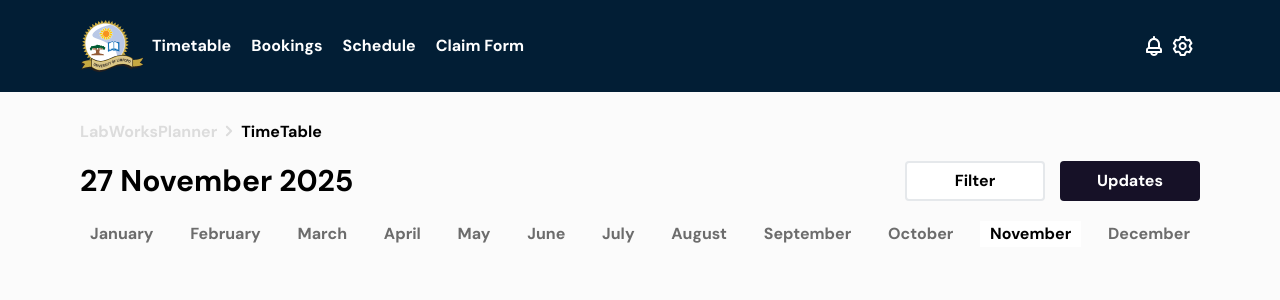
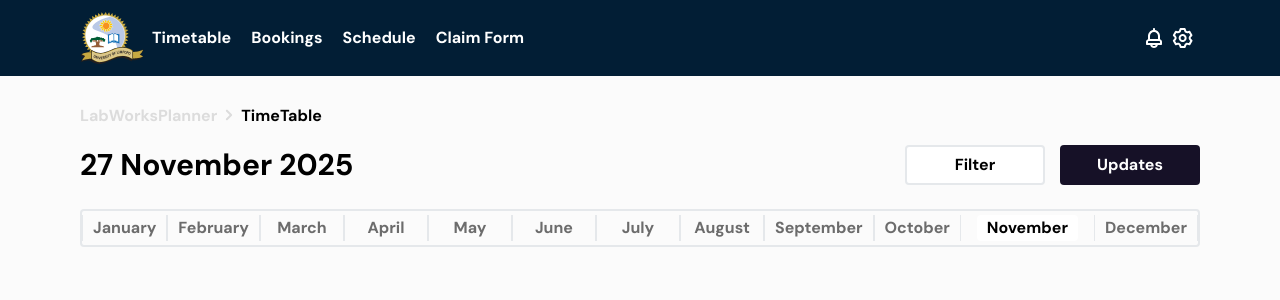
Before and after one commit to mothibimalebana/lab-work-planner, a React (Vite) app: page / in a window 1280 px wide. Shown: the top 300 px of the page. Built offline with nearby package versions, Linux system fonts and the light colour scheme.

Commit message:
style: added relevant spacing between dateframe items
the colors and spacing of the dateframe have been improved, and now looks a bit more accurate compared to the design

```diff
--- a/index.html
+++ b/index.html
@@ -3,7 +3,7 @@
   <head>
     <meta charset="UTF-8" />
     <meta name="viewport" content="width=device-width, initial-scale=1.0" />
-    <title>react-starter-template</title>
+    <title>LabWorksPlanner</title>
     <link href="/src/index.css" rel="stylesheet">
   </head>
   <body>
--- a/src/App.jsx
+++ b/src/App.jsx
@@ -8,7 +8,7 @@ function App() {
   return (
     <>
     <div className="app">
-      <div className="navbar px-[5rem] py-[0.75rem] bg-[#021E35]">
+      <div className="navbar px-[5rem] py-[0.25rem] bg-[#021E35]">
         <Navbar />
       </div>
       <div className="content px-[5rem]">
--- a/src/components/DateFrame.jsx
+++ b/src/components/DateFrame.jsx
@@ -5,9 +5,9 @@ const DateFrame = () => {
 
     return (
         <>
-        <div className="dateFrame pt-[20px] flex justify-between bg-[#FBFBFB] text-[#6C6C6C] w-full">
+        <div className="dateFrame mt-[24px] py-[4px] flex border-2 rounded-[4px]  border-[#E5E8EB] justify-between bg-[#FBFBFB] text-[#6C6C6C]">
             {months.map(month =>{
-               return month == months[currMonth] ? <div className="currMonth bg-[#FFF] px-[10px]"><p className="bg-[#FFF] text-[#000]">{month}</p></div> : <p className="text-[#6C6C6C] px-[10px]">{month}</p>
+               return month == months[currMonth] ? <div className="currMonth mx-[1rem] w-full bg-[#FFF] rounded-[4px] px-[10px]"><p className="bg-[#FFF] shadow-[0px_2px_4px_0px_rgba(112, 112, 112, 0.15)] text-center text-[#000]">{month}</p></div> : <p className="text-[#6C6C6C] text-center border-x-1 w-full border-x-[#E5E8EB]  px-[10px]">{month}</p>
             })}
         </div>
         </>
```
